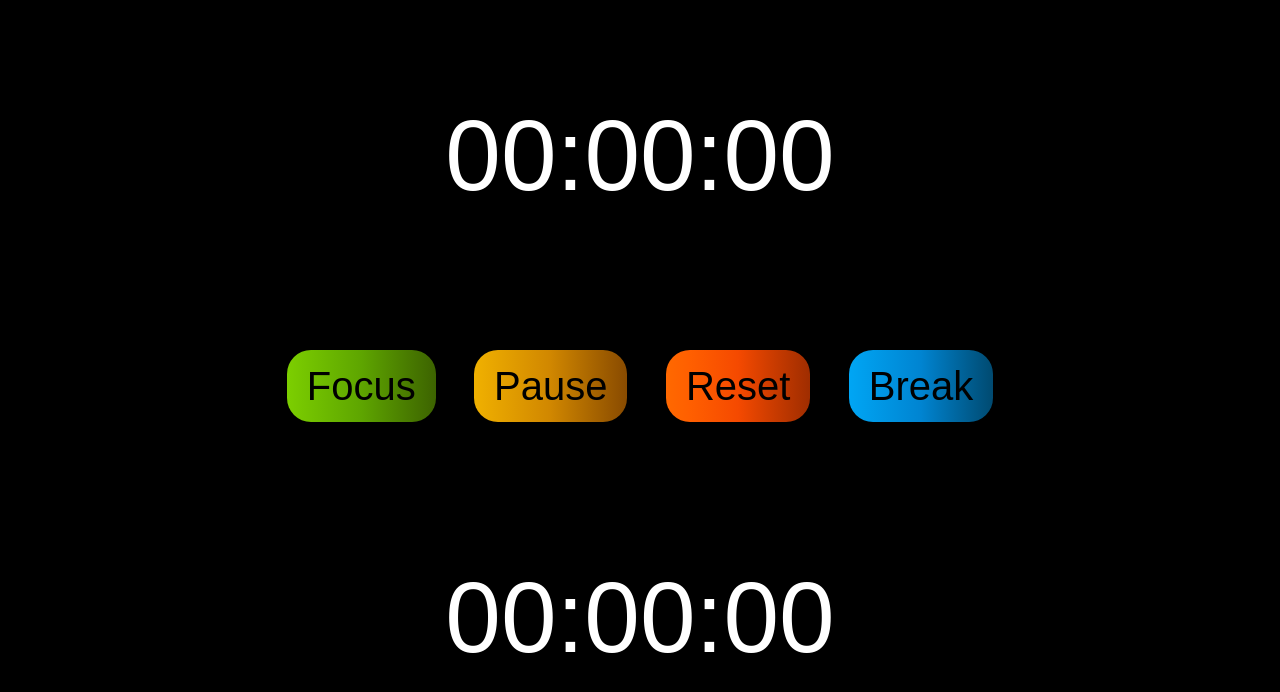
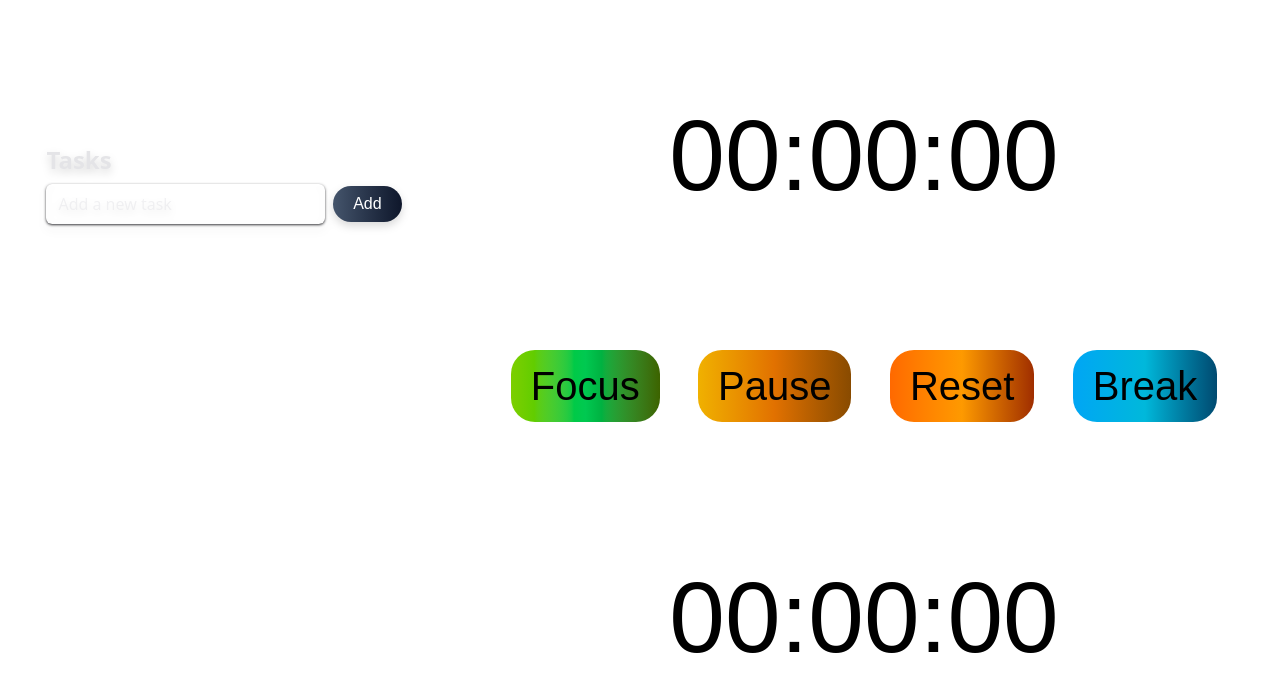
Before and after one commit to n-howard/break-time, a Next.js app: page / in a window 1280 px wide. Shown: the top 692 px of the page. Built offline with nearby package versions, Linux system fonts and the light colour scheme; a web font is replaced by a local one.

Commit message:
frontend task feature

```diff
--- a/app/globals.css
+++ b/app/globals.css
@@ -1,8 +1,8 @@
 @import "tailwindcss";
 
 :root {
-  --foreground: #ffffff;
-  --background: #000000;
+  --foreground: var(--color-mist-900)
+  --background: var(--color-mist-900)
   --focus: var(--color-lime-500);
   ---break: var(--color-blue-500);
   --pause: var(--color-yellow-500);
--- a/app/page.tsx
+++ b/app/page.tsx
@@ -1,6 +1,9 @@
 'use client'
 import Image from "next/image";
-import { useState, useEffect, useRef } from 'react'
+import { useState, useEffect, useRef, ChangeEvent, KeyboardEvent } from 'react'
+
+
+
 
 
 function Focus({focus, focusTime, setFocusTime, setFocus, setBreakTime, intervalTime, setTakeBreak, takeBreak, intervalBreak, breakTime}) {
@@ -12,17 +15,17 @@ function Focus({focus, focusTime, setFocusTime, setFocus, setBreakTime, interval
     <div className="flex items-center content-center flex-col place-content-center align-middle pb-[15vh] gap-y-[15vh] pt-[10vh]">
       <div className={`${focus ? `text-${focusColor}-500` : 'text-olive-500/75'} ${focus ? 'text-[150px]' : 'text-[100px]'} font-sans flex text-center`}>{hoursF}:{minsF}:{secF}</div>
       <div className="flex flex-row gap-x-[3vw]">
-        <button className="bg-gradient-to-r from-lime-500 via-lime-600 to-lime-800 text-[40px] font-sans text-(--background) flex text-center rounded-3xl items-center hover:bg-gradient-to-br px-5 py-1.5 focus:bg-lime-500 focus:bg-none"
+        <button className="bg-gradient-to-r from-lime-500 via-green-500 to-lime-800 text-[40px] font-sans text-(--background) flex text-center rounded-3xl items-center hover:bg-gradient-to-br px-5 py-1.5 focus:shadow-lg focus:shadow-lime-500/27"
           onClick={()=>handleFocus(focus, focusTime, setFocusTime, setFocus, setBreakTime, intervalTime, setTakeBreak, takeBreak, intervalBreak, breakTime)}>Focus</button>
-        <button className={`bg-gradient-to-r from-yellow-500 via-yellow-600 to-yellow-800 text-[40px] font-sans text-(--background) flex text-center rounded-3xl items-center hover:bg-gradient-to-br px-5 py-1.5 focus:bg-yellow-500 focus:bg-none`}
+        <button className={`bg-gradient-to-r from-yellow-500 via-amber-600 to-yellow-800 text-[40px] font-sans text-(--background) flex text-center rounded-3xl items-center hover:bg-gradient-to-br px-5 py-1.5 focus:shadow-lg focus:shadow-yellow-500/27`}
           onClick={()=>{
             handlePause(focus, focusTime, setFocusTime, setFocus, setBreakTime, intervalTime, setTakeBreak, takeBreak, intervalBreak, breakTime)
             }}>Pause</button>
-        <button className="bg-gradient-to-r from-orange-500 via-orange-600 to-orange-800 text-[40px] font-sans text-(--background) flex text-center rounded-3xl items-center hover:bg-gradient-to-br px-5 py-1.5 focus:bg-orange-500 focus:bg-none"
+        <button className="bg-gradient-to-r from-orange-500 via-amber-500 to-orange-800 text-[40px] font-sans text-(--background) flex text-center rounded-3xl items-center hover:bg-gradient-to-br px-5 py-1.5 focus:shadow-lg focus:shadow-orange-500/27"
           onClick={()=>{
             handleStop(focus, focusTime, setFocusTime, setFocus, setBreakTime, intervalTime, setTakeBreak, takeBreak, intervalBreak, breakTime)
           }}>Reset</button>
-          <button className="bg-gradient-to-r from-sky-500 via-sky-600 to-sky-900 text-[40px] font-sans text-(--background) flex text-center rounded-3xl items-center hover:bg-gradient-to-br px-5 py-1.5 focus:bg-sky-500 focus:bg-none"
+          <button className="bg-gradient-to-r from-sky-500 via-cyan-500 to-sky-900 text-[40px] font-sans text-(--background) flex text-center rounded-3xl items-center hover:bg-gradient-to-br px-5 py-1.5 focus:shadow-lg focus:shadow-sky-500/27"
         onClick={()=>{
          handleBreak(focus, focusTime, setFocusTime, setFocus, setBreakTime, intervalTime, setTakeBreak, takeBreak, intervalBreak, breakTime)
           }}>Break</button>
@@ -53,6 +56,132 @@ function Break({focus, focusTime, setFocusTime, setFocus, setBreakTime, interval
     </div>
   )
 }
+
+function Tasks({breakTime, setBreakTime}) {
+  const [tasks, setTasks] = useState<Task[]>([]);
+  const [newTask, setNewTask] = useState("");
+  const [editingTaskId, setEditingTaskId] = useState(null);
+  const [editedTaskText, setEditedTaskText] = useState("");
+  const [isMounted, setIsMounted] = useState<boolean>(false);
+
+  useEffect(() => {
+    setIsMounted(true);
+    const savedTasks = localStorage.getItem("tasks");
+    if (savedTasks) {
+      setTasks(JSON.parse(savedTasks) as Task[]);
+    }
+  }, []);
+  useEffect(() => {
+    if (isMounted) {
+      localStorage.setItem("tasks", JSON.stringify(tasks));
+    }
+  }, [tasks, isMounted]);
+
+    const addTask = () => {
+      if (newTask.trim() !== "") {
+        setTasks([...tasks, { id: Date.now(), text: newTask, completed: false }])
+        setNewTask("")
+      }
+  }
+
+  const startEditingTask = (id, text) => {
+    setEditingTaskId(id);
+    setEditedTaskText(text);
+  }
+
+  const completeTask = (id) => {
+    setTasks(
+      tasks.map((task) =>
+        task.id === id ? {...task, completed: !task.completed} : task
+      )
+    )
+    deleteTask(id)
+    setBreakTime((prev)=>prev+10)
+  }
+
+  const updateTask = () => {
+    if (editedTaskText.trim() !== "") {
+      setTasks(
+        tasks.map((task) =>
+          task.id === editingTaskId ? { ...task, text: editedTaskText } : task
+        )
+      )
+      setEditingTaskId(null)
+      setEditedTaskText("")
+    }
+  }
+
+  const deleteTask = (id) => {
+    setTasks(tasks.filter((task) => task.id !== id))
+  }
+
+
+  return (
+    <div className="items-center justify-center flex flex-col pt-[15vh]">
+      <div className={`bg-gradient-to-br from-mist-800 to-mist-900 flex-col drop-shadow-lg text-white rounded-4xl p-6 w-9/10 flex overflow-auto`}>
+      <h1 className="text-zinc-200 text-2xl font-bold mb-2">Tasks</h1>
+        <div className="mb-4 w-full flex items-center">
+          <input type="text"
+          placeholder="Add a new task"
+          value={newTask}
+          onChange={(e: ChangeEvent<HTMLInputElement>) => setNewTask(e.target.value)}
+          onKeyDown={(e: KeyboardEvent<HTMLInputElement>) => {
+                    if (e.key === "Enter") {
+                      addTask()
+                    }
+                  }}
+          className="rounded-md flex-1 mr-2 px-3 py-2 w-full shadow-sm shadow-zinc-800/80 focus:shadow-zinc-700/70 focus:border-none focus:outline-none text-zinc-200"></input>
+          <button
+          onClick={addTask}
+          className="bg-gradient-to-r from-slate-600 via-mist-600 to-slate-900 font-sans text-mist-200 flex text-center rounded-3xl items-center hover:bg-gradient-to-br px-5 py-1.5 focus:shadow-md focus:shadow-slate-700/27">
+            Add</button>
+        </div>
+        <div>
+          {tasks.map((task)=> (
+            <div key={task.id} className="flex justify-between items-center rounded-md px-4 py-2 bg-mist-800/40">
+              <div>
+              <input type="checkbox"
+              defaultChecked={task.completed}
+              onChange={() => completeTask(task.id)}
+              className="w-4 h-4 outline-none border-none rounded-full bg-zinc-200 accent-mist-600"></input>
+              {editingTaskId === task.id ? (
+                <input type="text" value={editedTaskText}
+                onChange={(e: ChangeEvent<HTMLInputElement>) => setEditedTaskText(e.target.value)}
+                onKeyDown={(e: KeyboardEvent<HTMLInputElement>) => {
+                    if (e.key === "Enter") {
+                      updateTask()
+                    }
+                  }}
+                className="flex-1 px-3 py-2 rounded-md text-zinc-200 ml-2 shadow-md shadow-zinc-700/40 focus:shadow-zinc-700/70 outline-none border-none"></input>) : (
+                  <span className={`flex-1 ml-2 text-zinc-200 ${task.completed ? 'line-through text-zinc-400': ''}`}>{task.text}</span>
+                )
+              }
+              </div>
+              <div className="flex items-center">
+                {editingTaskId === task.id ? (
+                  <button onClick={updateTask}
+                  className="mr-2 bg-gradient-to-r from-slate-600 via-mist-600 to-slate-900 font-sans text-mist-200 flex text-center rounded-3xl items-center hover:bg-gradient-to-br px-5 py-1.5 focus:shadow-md focus:shadow-slate-700/20">
+                    Save
+                  </button>
+                ): (<button
+                onClick={() => startEditingTask(task.id, task.text)}
+                className="bg-gradient-to-r mr-2 from-slate-500 via-mist-600 to-slate-900 font-sans text-mist-200 flex text-center rounded-3xl items-center hover:bg-gradient-to-br px-5 py-1.5 focus:shadow-md focus:shadow-slate-700/20">
+                  Edit
+                </button>)}
+                <button
+                onClick={() => deleteTask(task.id)}
+                className="bg-gradient-to-r fill-mist-200 from-taupe-500 via-mauve-600 to-taupe-900 flex text-mist-900 text-center rounded-3xl items-center hover:bg-gradient-to-br px-5 py-1.5 focus:shadow-md focus:shadow-taupe-700/20"><img src="trash_colored.svg"></img></button>
+              </div>
+            </div>
+          ))}
+        </div>
+      </div>
+    </div>
+  )
+
+
+}
+
 
 function handleFocus(focus, focusTime, setFocusTime, setFocus, setBreakTime, intervalTime, setTakeBreak, takeBreak, intervalBreak, breakTime) {
   if (focus) return;
@@ -103,58 +232,35 @@ function handleBreak(focus, focusTime, setFocusTime, setFocus, setBreakTime, int
 
 }
 
+interface Task {
+  id: number;
+  text: string;
+  completed: boolean;
+}
+
+
+
 export default function Home() {
+
   const [focusTime, setFocusTime] = useState(0);
   const [breakTime, setBreakTime] = useState(0);
   const [focus, setFocus] = useState(false);
   const [takeBreak, setTakeBreak] = useState(false);
-  // const [pause, setPause] = useState(false);
-  // const [stop, stopIt] = useState(true);
   const intervalTime = useRef(null);
   const intervalBreak = useRef(null);
-  // useEffect(() => {
-  //   let interval;
-  //   if (focus === true && stop===false && pause===false) {
-  //     interval = setInterval(()=>{
-  //       setFocusTime((prev)=>prev+1)
-  //       if ((focusTime % 5)===0) {
-  //         setBreakTime((prev)=>+1)
-  //       }
-  //     }, 1000)
-  //   } else if (pause === true) {
-  //     clearInterval(interval);
-  //   } else if (stop === true) {
-  //     clearInterval(interval);
-  //     setFocusTime(0);
-
-  //   }
-
-  // }
-
-  // )
-  // useEffect(()=> {
-  //   let breakInterval;
-  //   if (takeBreak === true && focus === false) {
-
-  //     breakInterval = setInterval(()=>{
-  //       setFocusTime((breakTime)=>breakTime-1)
-
-  //     }, 1000)
-
-  //   }
-  //   else if (stop === true) {
-  //       clearInterval(breakInterval);
-  //       setBreakTime(0);
-  //     }
-  // })
-  // Inside handleFocus
 
 
 
 
   return (
-    <main>
-      <div className="bg-color-background h-full flex flex-col">
+    <main className="">
+      <div className="bg-gradient-to-br from-mist-800 via-mist-900 to-mist-950 h-dvh w-dvw flex flex-row">
+        <div className="w-[35vw]">
+        <Tasks
+        breakTime={breakTime}
+        setBreakTime={setBreakTime}/>
+        </div>
+        <div className="flex-col w-[65vw]">
         <Focus
         focus={focus}
         focusTime={focusTime}
@@ -177,6 +283,9 @@ export default function Home() {
         takeBreak={takeBreak}
         intervalBreak={intervalBreak}
         breakTime={breakTime}/>
+
+      </div>
+
       </div>
     </main>
   );
```
Also changed, not shown: public/trash.svg (added), public/trash_colored.svg (added).
